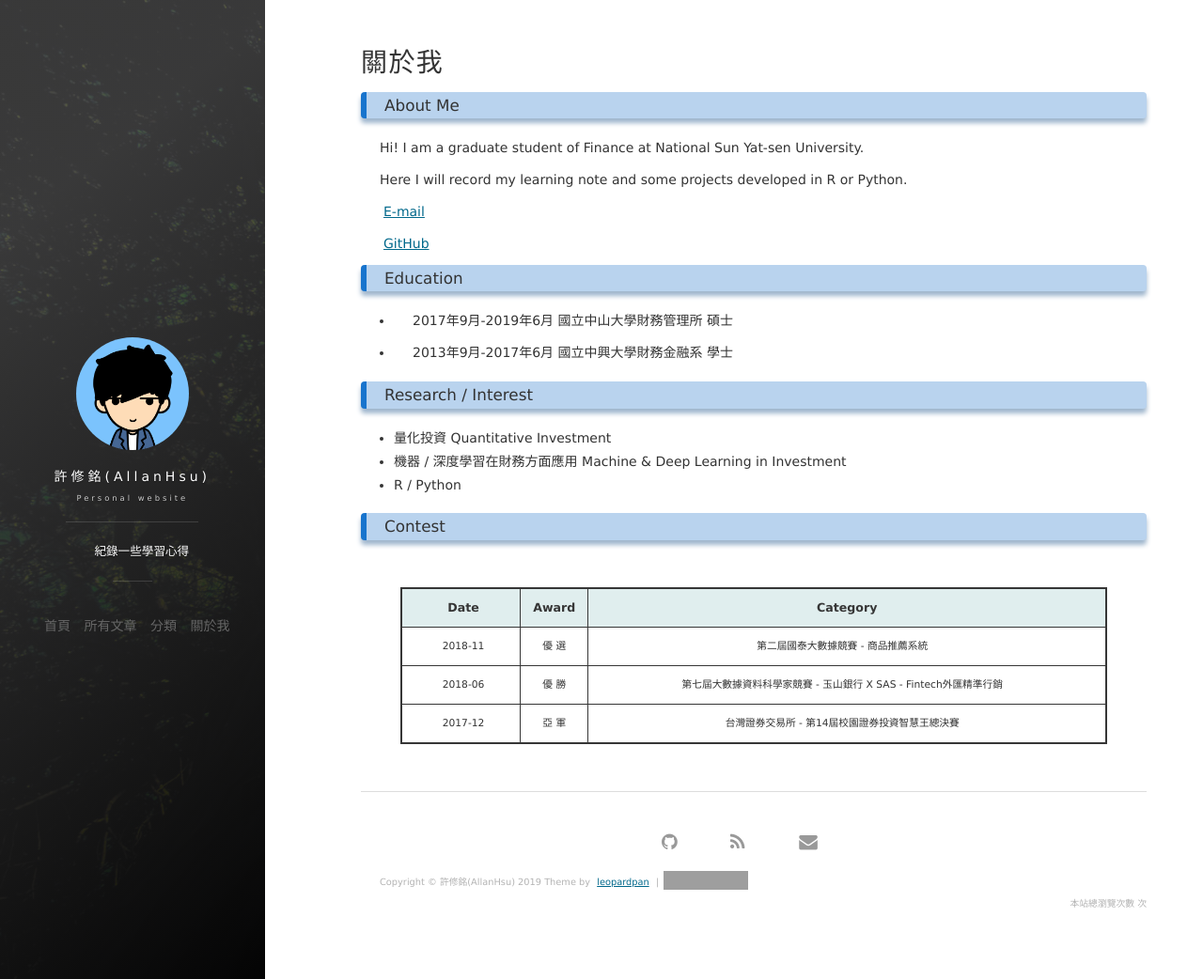
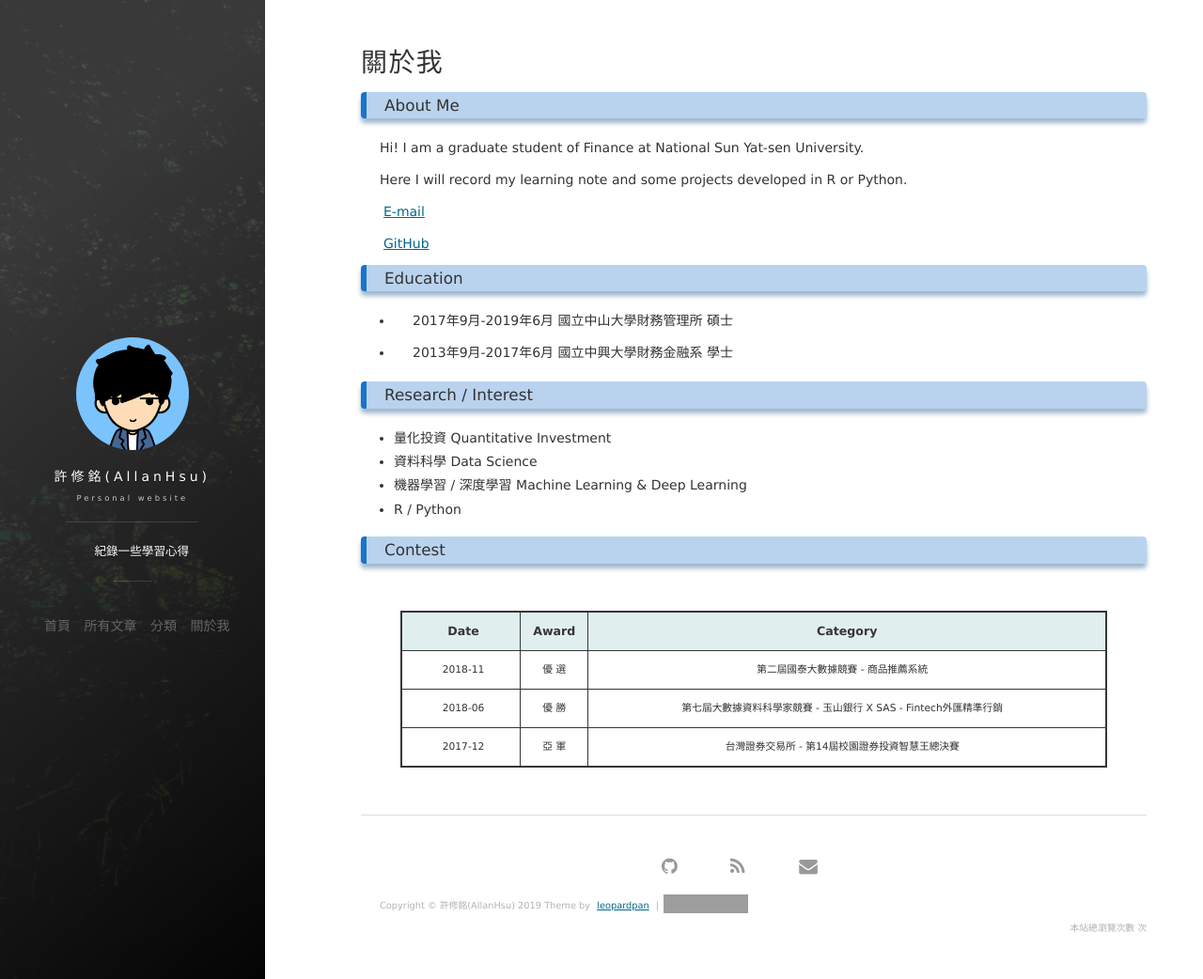
Before and after one commit to allanhsu83117/allanhsu83117.github.io, a Jekyll site: the page built from about.md, in a window 1280 px wide and 1042 px high. Shown: the whole window at 94% size. Built offline with Jekyll 4.4.1, drawn with Linux system fonts in a browser that asks for light colours; nearby versions of some CDN libraries; comment, search, counter and statistics services are not loaded; grey boxes are pictures that could not be loaded.

Commit message:
Add files via upload

```diff
--- a/about.md
+++ b/about.md
@@ -25,7 +25,8 @@ Here I will record my learning note and some projects developed in R or Python.
 
 <h3> Research / Interest </h3>
 * 量化投資 Quantitative Investment
-* 機器 / 深度學習在財務方面應用 Machine & Deep Learning in Investment
+* 資料科學 Data Science
+* 機器學習 / 深度學習 Machine Learning & Deep Learning
 * R / Python
 
 
```
